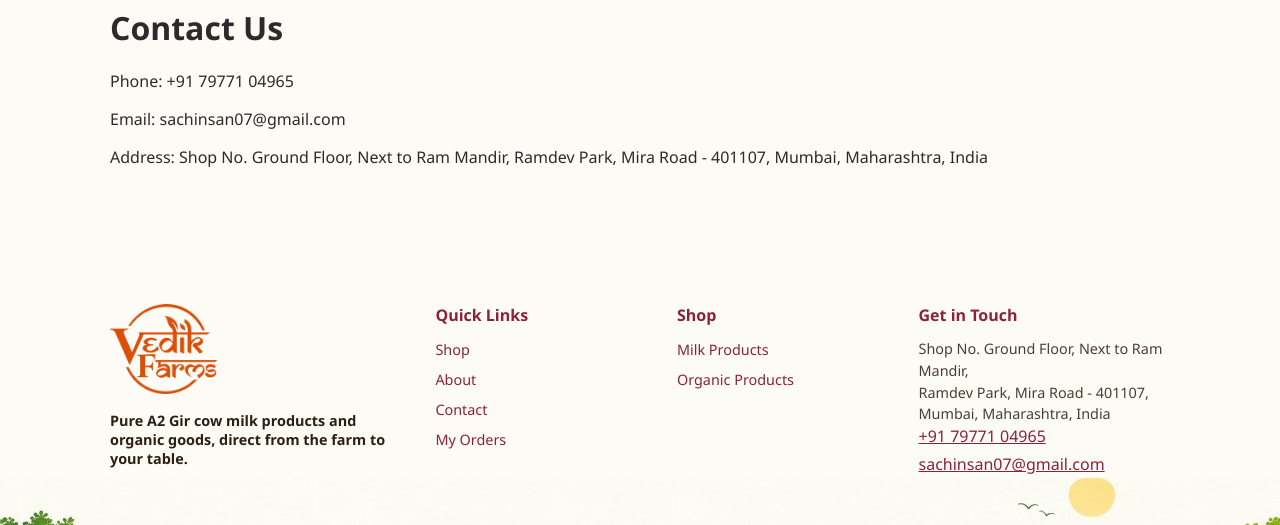
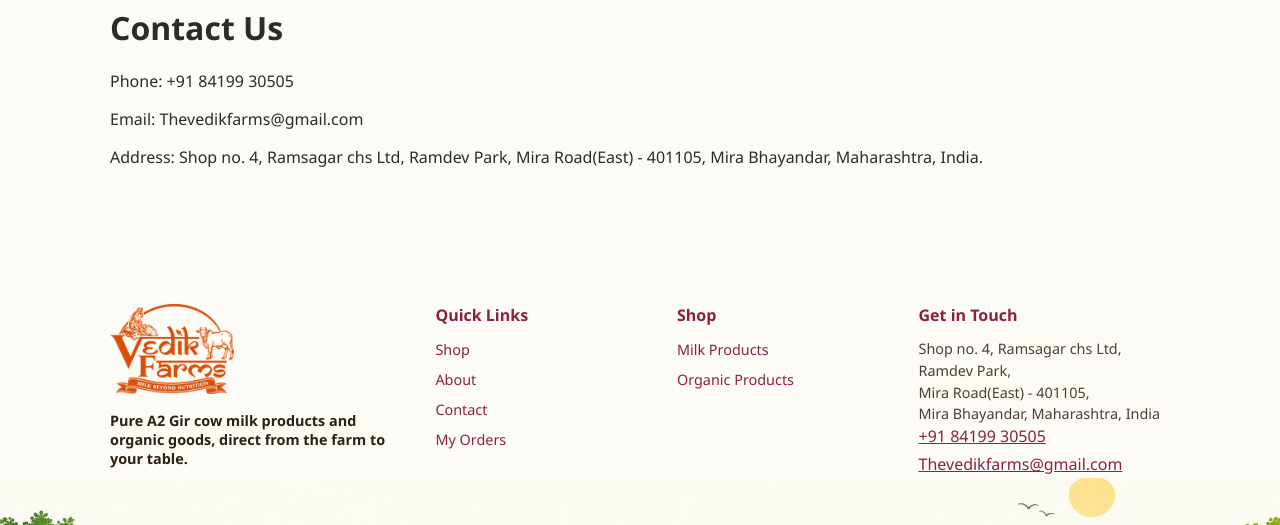
Before and after one commit to vishalyadavben/vedikfarm, a React (Vite) app in the folder frontend/: page /contact in a window 1280 px wide. Shown: the part 158-683 px from the top of the page. Built offline with nearby package versions, Linux system fonts and the light colour scheme; no server answers.

Commit message:
contact info details update and header and footer image update

```diff
--- a/frontend/src/components/Footer.jsx
+++ b/frontend/src/components/Footer.jsx
@@ -33,12 +33,12 @@
           <div className="footer-col">
             <h4>Get in Touch</h4>
             <address>
-              Shop No. Ground Floor, Next to Ram Mandir,<br />
-              Ramdev Park, Mira Road - 401107,<br />
-              Mumbai, Maharashtra, India
+              Shop no. 4, Ramsagar chs Ltd, Ramdev Park,<br />
+              Mira Road(East) - 401105,<br />
+              Mira Bhayandar, Maharashtra, India
             </address>
-            <p><a href="tel:+917977104965">+91 79771 04965</a></p>
-            <p><a href="mailto:sachinsan07@gmail.com">sachinsan07@gmail.com</a></p>
+            <p><a href="tel:+918419930505">+91 84199 30505</a></p>
+            <p><a href="mailto:Thevedikfarms@gmail.com">Thevedikfarms@gmail.com</a></p>
           </div>
         </div>
       </div>
--- a/frontend/src/pages/Contact.jsx
+++ b/frontend/src/pages/Contact.jsx
@@ -2,9 +2,9 @@
   return (
     <div>
       <h1>Contact Us</h1>
-      <p>Phone: +91 79771 04965</p>
-      <p>Email: sachinsan07@gmail.com</p>
-      <p>Address: Shop No. Ground Floor, Next to Ram Mandir, Ramdev Park, Mira Road - 401107, Mumbai, Maharashtra, India</p>
+      <p>Phone: +91 84199 30505</p>
+      <p>Email: Thevedikfarms@gmail.com</p>
+      <p>Address: Shop no. 4, Ramsagar chs Ltd, Ramdev Park, Mira Road(East) - 401105, Mira Bhayandar, Maharashtra, India.</p>
     </div>
   );
 }
```
Also changed, not shown: frontend/src/assets/logo-footer.png, frontend/src/assets/logo-header.png.
